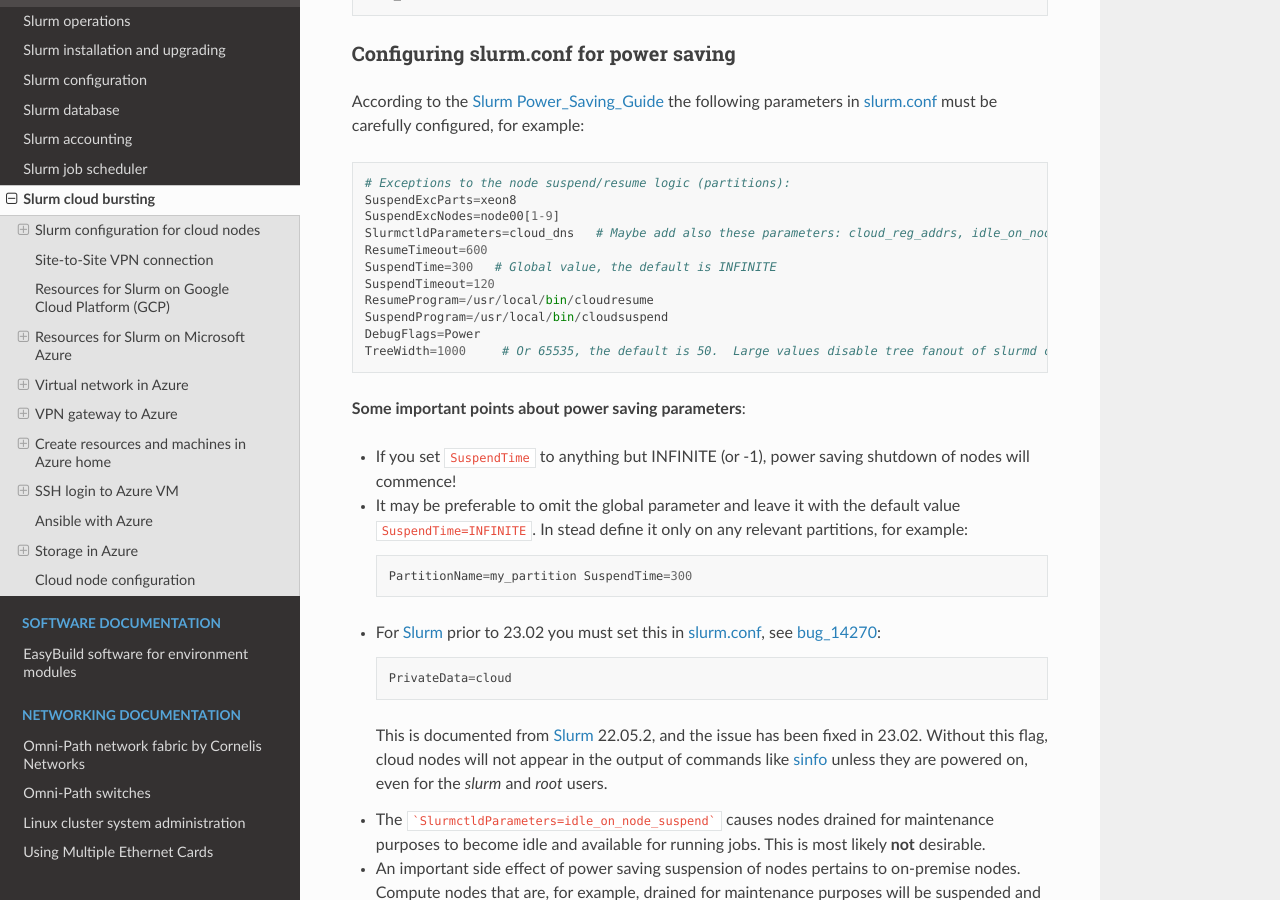
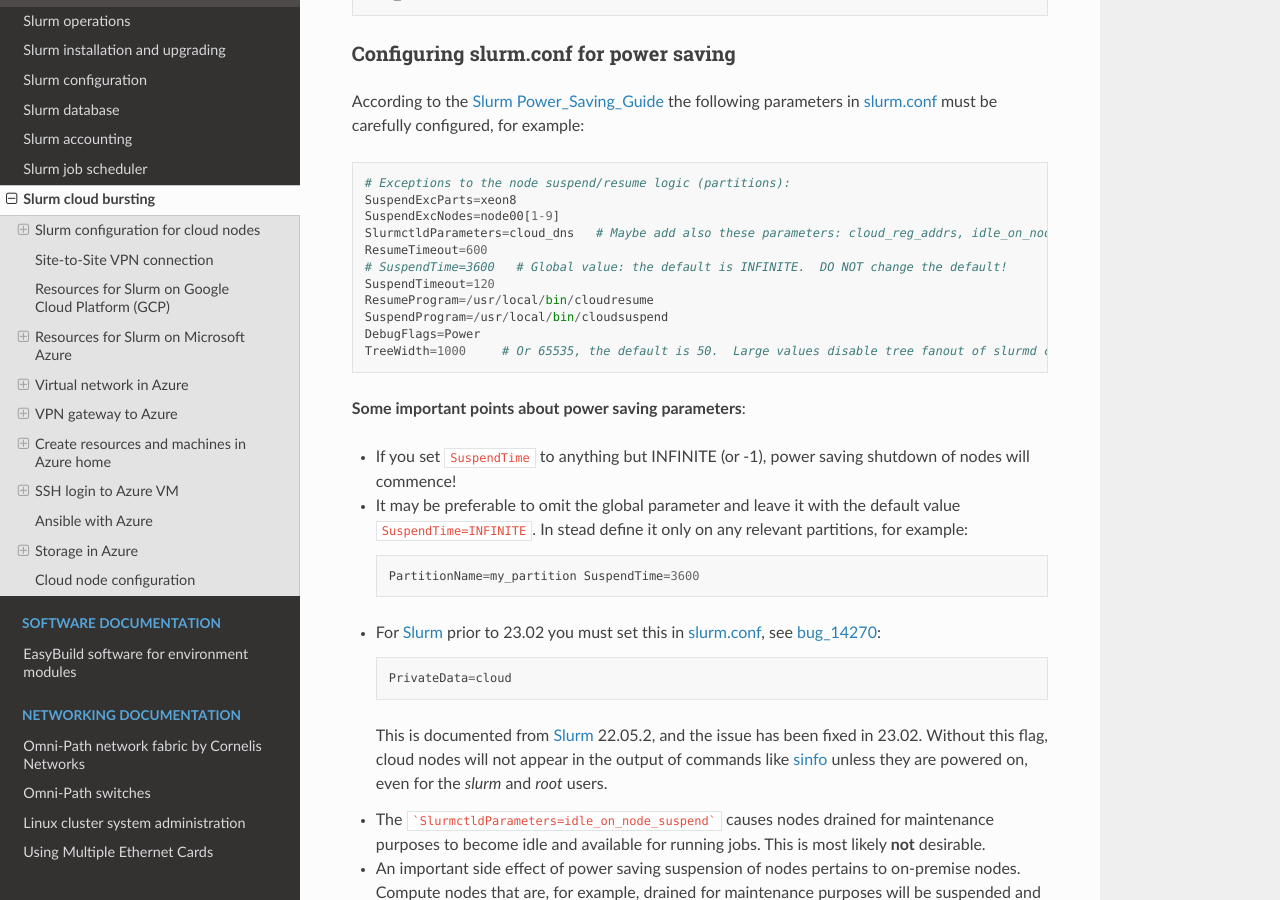
Before and after one commit to OleHolmNielsen/Niflheim_system, a Sphinx documentation site: the page built from docs/Slurm_cloud_bursting.rst, in a window 1280 px wide and 900 px high, scrolled down 1766 px. Built offline with Sphinx 7.4.7 and the Read the Docs theme 2.0.0, drawn with Linux system fonts in a browser that asks for light colours.

Commit message:
SuspendTime=3600

```diff
--- a/docs/Slurm_cloud_bursting.rst
+++ b/docs/Slurm_cloud_bursting.rst
@@ -71,7 +71,7 @@
   SuspendExcNodes=node00[1-9]
   SlurmctldParameters=cloud_dns   # Maybe add also these parameters: cloud_reg_addrs, idle_on_node_suspend
   ResumeTimeout=600
-  SuspendTime=300   # Global value, the default is INFINITE
+  # SuspendTime=3600   # Global value: the default is INFINITE.  DO NOT change the default!
   SuspendTimeout=120
   ResumeProgram=/usr/local/bin/cloudresume
   SuspendProgram=/usr/local/bin/cloudsuspend
@@ -84,7 +84,7 @@
 * It may be preferable to omit the global parameter and leave it with the default value ``SuspendTime=INFINITE``.
   In stead define it only on any relevant partitions, for example::
 
-    PartitionName=my_partition SuspendTime=300
+    PartitionName=my_partition SuspendTime=3600
 
 * For Slurm_ prior to 23.02 you must set this in slurm.conf_, see bug_14270_::
 
```
